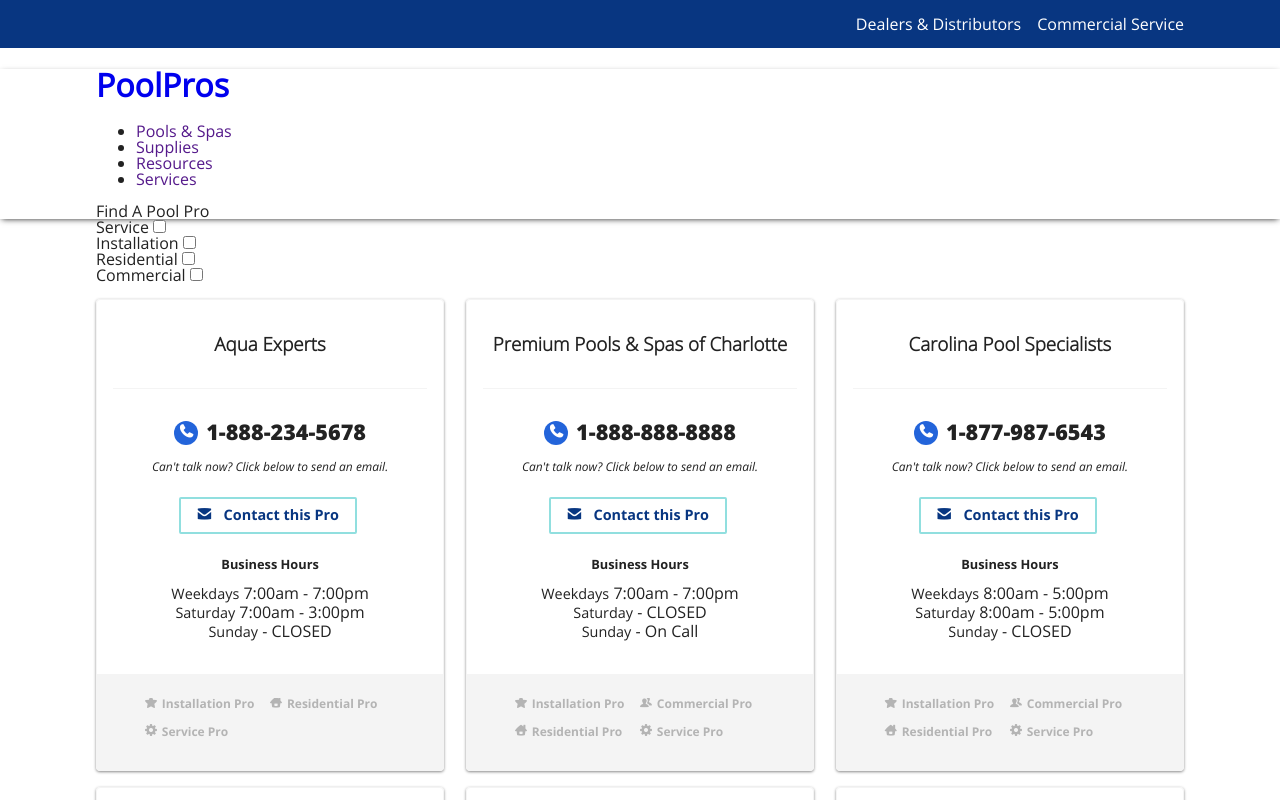
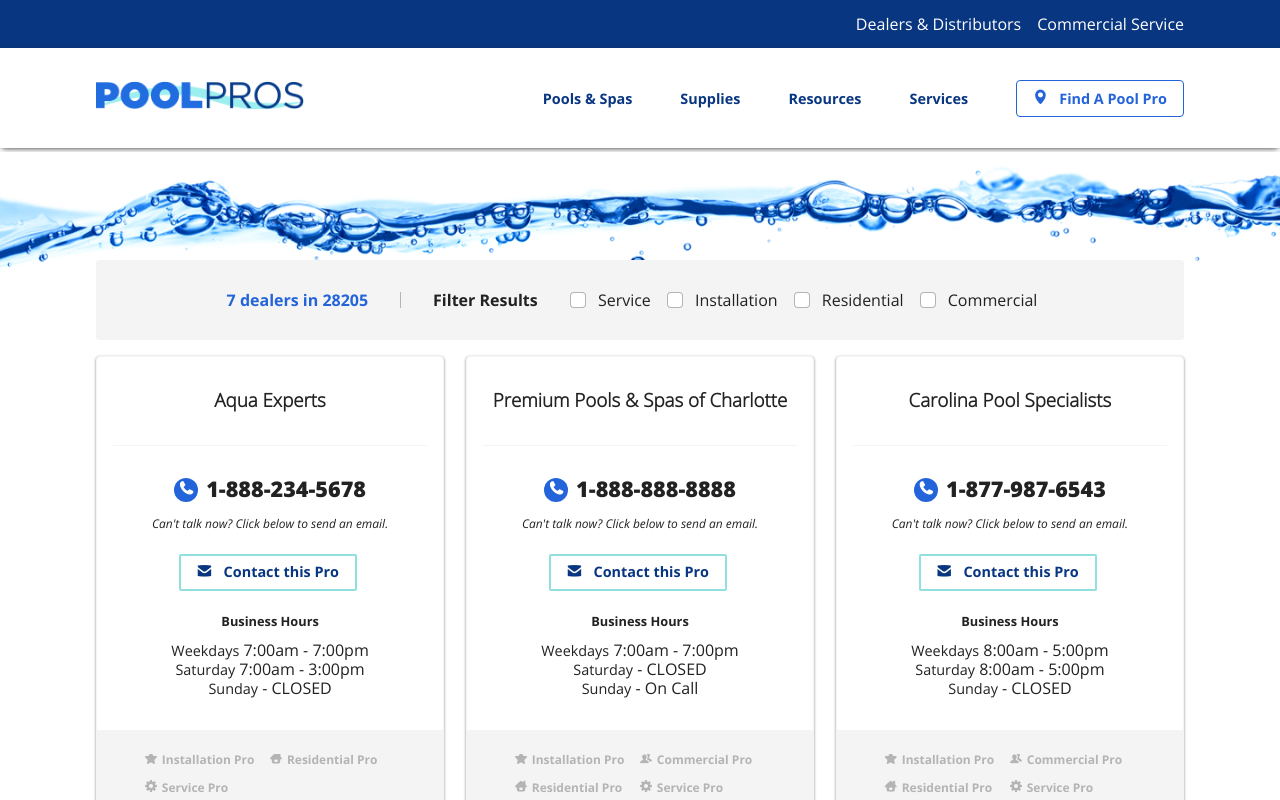
Before and after one commit to kylerberry/vue-sample-site, a Vue app: page / in a window 1280 px wide. Shown: the top 800 px of the page. Built offline with nearby package versions, Linux system fonts and the light colour scheme.

Commit message:
desktop header and filters

```diff
--- a/src/components/DealerCard.vue
+++ b/src/components/DealerCard.vue
@@ -89,6 +89,7 @@
   box-shadow: 0 1px 3px $color-gray-darker;
   border-radius: $border-radius;
   margin-bottom: $pad;
+  background-color: $color-white;
 }
 
 .header {
--- a/src/components/DealerFilters.vue
+++ b/src/components/DealerFilters.vue
@@ -1,10 +1,17 @@
 <template>
-  <div>
-    <InputCheckbox v-for="filter in filters"
-      v-model="selectedFilters"
-      :val="filter.value"
-      :label="filter.label"
-      :key="filter.value" />
+  <div class="filter">
+    <div class="filter__results">
+      <p class="filter__results__info">{{total}} dealers in {{data.zipcode}}</p>
+      <p class="filter__results__title">Filter Results</p>
+    </div>
+    <div class="filter__filters filters-list">
+      <InputCheckbox v-for="filter in filters"
+        v-model="selectedFilters"
+        :val="filter.value"
+        :label="filter.label"
+        :key="filter.value"
+        class="filters-list__item"/>
+    </div>
   </div>
 </template>
 
@@ -14,7 +21,7 @@
 export default {
   name: 'DealerFilters',
   components: { InputCheckbox },
-  props: ['filters'],
+  props: ['filters', 'data'],
   watch: {
     selectedFilters: function (newValue, oldValue) {
       if (newValue !== oldValue) {
@@ -26,10 +33,54 @@
     return {
       selectedFilters: []
     }
+  },
+  computed:{
+    total: function () {
+      return this.data && this.data.dealers ? this.data.dealers.length : 0
+    }
   }
 }
 </script>
 
-<style lang="scss">
+<style lang="scss" scoped>
+@import "../sass/variables";
+@import "../sass/mixins";
+
+.filter {
+  background: $color-gray-lighter;
+  text-align: center;
+  display: flex;
+  justify-content: center;
+  padding: $pad*2 $pad;
+  border-radius: $border-radius;
+
+  &__results {
+    display: inline-block;
+
+    &__title,
+    &__info {
+      display: inline-block;
+      margin: 0 $pad*2 0 0;
+    }
+
+    &__info {
+      color: $color-blue;
+      @include font('bold');
+    }
+
+    &__title {
+      @include font('bold');
+      border-left: 1px solid $color-gray;
+      padding-left: $pad*2;
+    }
+  }
+}
+
+.filters-list {
+
+  &__item {
+    display: inline-block;
+  }
+}
 
 </style>
--- a/src/components/Dialog.vue
+++ b/src/components/Dialog.vue
@@ -94,7 +94,6 @@
 
 .dialog-enter .dialog__container,
 .dialog-leave-active .dialog__container {
-  -webkit-transform: scale(1.1);
   transform: scale(1.1);
 }
 
--- a/src/components/InputCheckbox.vue
+++ b/src/components/InputCheckbox.vue
@@ -1,14 +1,16 @@
 <template>
-  <div class="input-checkbox">
-    <label class="input-checkbox__label" :for="_uid">
+<div class="input-checkbox">
+  <input class="input-checkbox__input"
+    type="checkbox"
+    :id="_uid"
+    :value="val"
+    v-model="checked"
+    @change="onChange"/>
+    <label class="input-checkbox__label"
+      :for="_uid"
+      :class="{'input-checkbox__label--selected' : checked}">
       {{label}}
     </label>
-    <input class="input-checkbox__input"
-      type="checkbox"
-      :id="_uid"
-      :value="val"
-      v-model="checked"
-      @change="onChange"/>
 </div>
 </template>
 
@@ -18,27 +20,53 @@
   props: ['label', 'val', 'value'],
   data: function () {
     return {
-      checkedProxy: false
-    }
-  },
-  computed: {
-	  checked: {
-      get () {
-        return this.value
-      },
-      set (val) {
-        this.checkedProxy = val
-      }
+      checked: false
     }
   },
   methods: {
-    onChange: function () {
-      this.$emit('input', this.checkedProxy)
+    onChange: function (e) {
+      this.$emit('input', {
+        key: e.target.value,
+        value: this.checked
+      })
     }
   }
 }
 </script>
 
 <style lang="scss" scoped>
+@import "../sass/variables";
 
+.input-checkbox {
+
+  &__input {
+    position: absolute;
+    visibility: hidden;
+    top: -9999px;
+    left: -9999px;
+  }
+
+  &__label {
+    cursor: pointer;
+    margin-right: $pad;
+
+    &::before {
+      content: '';
+      display: inline-block;
+      height: 1rem;
+      width: 1rem;
+      background: $color-white;
+      box-shadow: inset 0 0 0 1px $color-gray;
+      border-radius: $border-radius;
+      margin-right: $pad/2;
+      vertical-align: top;
+    }
+
+    &--selected {
+      &::before {
+        box-shadow: inset 0 0 0 .35rem $color-blue;
+      }
+    }
+  }
+}
 </style>
--- a/src/components/SiteHeader.vue
+++ b/src/components/SiteHeader.vue
@@ -9,7 +9,7 @@
     </div>
   </div>
   <div class="header-main">
-    <div class="container">
+    <div class="container flex-container">
       <SiteLogo />
       <SiteNav />
     </div>
@@ -30,7 +30,8 @@
 </script>
 
 <style lang="scss" scoped>
-@import "../sass/base";
+@import "../sass/variables";
+@import "../sass/mixins";
 
 .header-top {
   background-color: $color-blue-darker;
@@ -39,6 +40,7 @@
 
 .header-main {
   box-shadow: 0 2px 6px -2px $color-black;
+  padding: .75rem 0;
 }
 
 .link-list {
@@ -59,4 +61,10 @@
     color: $color-white;
   }
 }
+
+.flex-container {
+    display: flex;
+    justify-content: space-between;
+    align-items: center;
+  }
 </style>
--- a/src/components/SiteLogo.vue
+++ b/src/components/SiteLogo.vue
@@ -1,8 +1,9 @@
 <template>
 <h1 class="site-logo">
-    <a href="/" title="Pool Pros">
-        PoolPros
-    </a>
+  <a href="/" title="Pool Pros" tile="PoolPros">
+    <span class="site-logo__name">PoolPros</span>
+    <img class="site-logo__image" src="../assets/images/pool-pros-logo.png" alt="PoolPros" />
+  </a>
 </h1>
 </template>
 
@@ -13,5 +14,16 @@
 </script>
 
 <style lang="scss" scoped>
+.site-logo {
+  float: left;
 
+  &__name {
+    text-indent: -9999px;
+    float: left;
+  }
+
+  &__image {
+    width: 13rem;
+  }
+}
 </style>
--- a/src/components/SiteMain.vue
+++ b/src/components/SiteMain.vue
@@ -1,7 +1,11 @@
 <template>
 <div class="site-main">
     <div class="container">
-      <DealerFilters :filters="filters" @filter-select="onSelectedFilter"/>
+      <DealerFilters
+        :data="dealerData"
+        :filters="filters"
+        @filter-select="onSelectedFilter"
+        />
       <ul class="dealer-list">
           <li class="dealer-list__item"
             v-for="dealer in dealers"
@@ -57,8 +61,12 @@
     getDealersAsync: async function () {
       this.dealerData = await getDealers()
     },
-    onSelectedFilter: function (filters) {
-      this.selectedFilters = filters
+    onSelectedFilter: function (filter) {
+      if (filter.value) {
+        this.selectedFilters.push(filter.key)
+      } else {
+        this.selectedFilters.splice(this.selectedFilters.indexOf(filter.key), 1)
+      }
     },
     getFilteredDealers: function (dealers, filters) {
       return dealers.filter(dealer => {
@@ -81,6 +89,12 @@
 <style lang="scss">
 @import "../sass/variables";
 
+.site-main {
+  background: url('../assets/images/water-image.png') 0 4px no-repeat;
+  background-size: contain;
+  padding-top: 7rem;
+}
+
 .dealer-list {
   display: flex;
   flex-direction: wrap;
@@ -88,6 +102,7 @@
   list-style: none;
   padding: 0;
   flex-wrap: wrap;
+  padding: 0;
 
   &__item {
     width: 32%;
--- a/src/components/SiteNav.vue
+++ b/src/components/SiteNav.vue
@@ -1,12 +1,18 @@
 <template>
 <nav class="site-nav">
   <ul class="link-list">
-    <li><a href="" title="Pools &amp; Spas">Pools &amp; Spas</a></li>
-    <li><a href="" title="Supplies">Supplies</a></li>
-    <li><a href="" title="Resources">Resources</a></li>
-    <li><a href="" title="Services">Services</a></li>
+    <li class="link-list__item"><a href="" class="link-list__item__link" title="Pools &amp; Spas">Pools &amp; Spas</a></li>
+    <li class="link-list__item"><a href="" class="link-list__item__link" title="Supplies">Supplies</a></li>
+    <li class="link-list__item"><a href="" class="link-list__item__link" title="Resources">Resources</a></li>
+    <li class="link-list__item"><a href="" class="link-list__item__link" title="Services">Services</a></li>
+    <li class="link-list__item">
+      <a class="link-list__item__link primary-link">
+        <i class="ss-location primary-link__icon"></i>
+        Find A Pool Pro
+      </a>
+    </li>
   </ul>
-  <a class="primary-link">Find A Pool Pro</a>
+
 </nav>
 </template>
 
@@ -19,6 +25,42 @@
 }
 </script>
 
-<style lang="scss">
+<style lang="scss" scoped>
+@import "../sass/variables";
+@import "../sass/mixins";
 
+.link-list {
+  list-style: none;
+  margin: 0;
+  padding: 0;
+
+  &__item {
+    display: inline-block;
+    margin-left: 3rem;
+
+    &__link {
+      color: $color-blue-darker;
+      @include font('bold');
+      text-decoration: none;
+      font-size: .9rem;
+    }
+  }
+}
+
+.primary-link {
+  border: 1px solid $color-blue;
+  border-radius: $border-radius;
+  color: $color-blue;
+  padding: $pad/2 $pad;
+  transition: all .2s ease;
+
+  &:hover {
+    background-color: $color-blue;
+    color: $color-white;
+  }
+
+  &__icon {
+    margin-right: $pad/2;
+  }
+}
 </style>
--- a/src/sass/_base.scss
+++ b/src/sass/_base.scss
@@ -41,5 +41,4 @@
     margin: 0 auto;
     padding-left: $pad;
     padding-right: $pad;
-    @include clearfix();
 }
```
